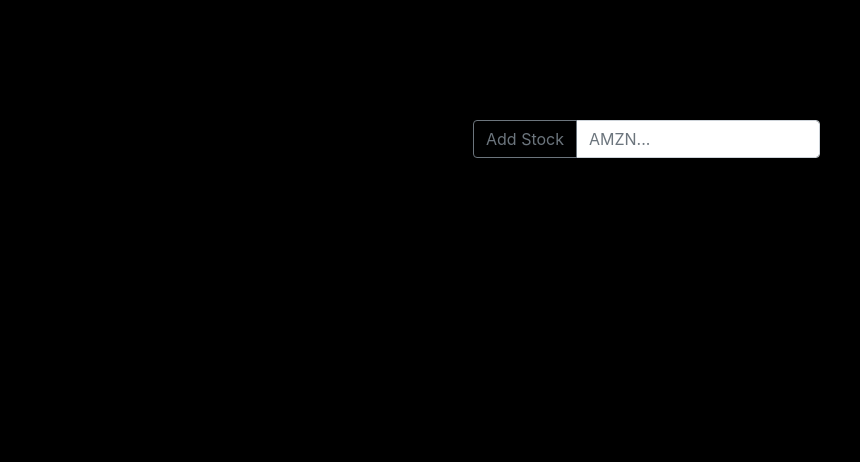
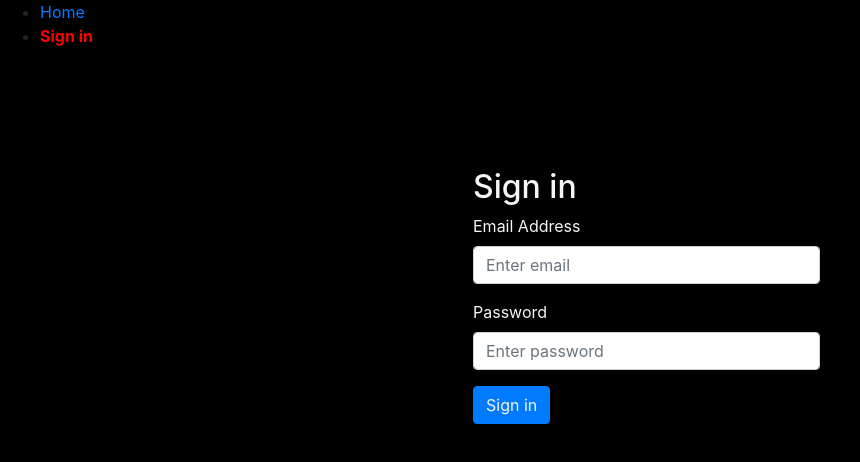
Before and after one commit to dmeegan/Rebalance, a React (Create React App) app: page /signIn in a window 1280 px wide. Shown: the top 462 px of the page, without its empty margins (0-860 px from the left). Built offline with nearby package versions, Linux system fonts and the light colour scheme.

Commit message:
1. Install React Router.
2. Create TopNav Component.

3. Create SignIn Component.

4. Set up Router cabalities.

5. Style form elements.

```diff
--- a/package.json
+++ b/package.json
@@ -11,6 +11,7 @@
     "react": "^16.13.1",
     "react-bootstrap": "^1.0.1",
     "react-dom": "^16.13.1",
+    "react-router-dom": "^5.2.0",
     "react-scripts": "3.4.1"
   },
   "scripts": {
--- a/src/App.css
+++ b/src/App.css
@@ -10,7 +10,8 @@ html {
   font: 100; */
 }
 
-.addStockForm {
+.customForm {
+  color: whitesmoke;
   margin-left: auto;
   margin-right: auto;
   margin-top: 100px;
@@ -21,6 +22,10 @@ html {
   padding-bottom: 20px;
   width: intrinsic;
   width: 400px;
+}
+
+.customForm button {
+  color:whitesmoke;
 }
 
 .table {
@@ -41,7 +46,7 @@ html {
 
 .table td {
   vertical-align: middle;
-  color: #bad1fc;
+  color: #90c6ff;
   font-size: 16;
   font-family: -apple-system, BlinkMacSystemFont, 'Segoe UI', Roboto, Oxygen, Ubuntu, Cantarell, 'Open Sans', 'Helvetica Neue', sans-serif;
 }
--- a/src/App.js
+++ b/src/App.js
@@ -1,6 +1,14 @@
 import React from 'react';
 import Portfolio from './components/Portfolio';
 import AddStock from './components/AddStock';
+import TopNav from './components/TopNav';
+import SignIn from './components/SignIn';
+
+import {
+  BrowserRouter as Router,
+  Route,
+  Switch
+} from "react-router-dom";
 // import AcceptUserStockSymbol from './acceptUserStockSymbol.js';
 import 'bootstrap/dist/css/bootstrap.min.css';
 import './App.css';
@@ -136,6 +144,12 @@ class App extends React.Component {
   render() {
     return (
       <div className="App">
+        <Router>
+          <TopNav />
+          <Route path="/signIn">
+            <SignIn />
+          </Route>
+          <Route path="/Rebalance">
             <AddStock addStock={this.addStock} />
             <Portfolio
               getQuantity={this.getQuantity}
@@ -152,6 +166,8 @@ class App extends React.Component {
               calculateSellOrPurchase={this.calculateSellOrPurchase}
               handleAddedAssetsInput={this.handleAddedAssetsInput}
             />
+          </Route>
+        </Router>
       </div>
     )
   }
--- a/src/components/AddStock.js
+++ b/src/components/AddStock.js
@@ -21,10 +21,10 @@ class AddStock extends Component {
 
     render() {
         return (
-            <Form className="addStockForm" onSubmit={this.handleSubmit}>
-            <InputGroup>
+            <Form className="customForm" onSubmit={this.handleSubmit}>
+            <InputGroup controlId="addStockForm">
                 <InputGroup.Prepend>
-                    <Button variant="outline-secondary" type="submit">Add Stock</Button>
+                    <Button variant="outline-primary" type="submit">Add Stock</Button>
                 </InputGroup.Prepend>
                 <FormControl placeholder="AMZN..." required onSubmit={this.handleSubmit} type="text" value={this.state.userSymbolInput} onChange={this.handleUserInput}/>
             </InputGroup>
--- /dev/null
+++ b/src/components/SignIn.js
@@ -0,0 +1,20 @@
+import React from 'react';
+
+import { Form, Button} from 'react-bootstrap';
+
+export default function SignIn() {
+    return (
+        <Form className="customForm">
+            <h2>Sign in</h2>
+            <Form.Group controlId="SignInFormEmail">
+                <Form.Label>Email Address</Form.Label>
+                <Form.Control placeholder="Enter email" required type="email" />
+            </Form.Group>
+            <Form.Group controlId="SignInFormPassword">
+                <Form.Label>Password</Form.Label>
+                <Form.Control placeholder="Enter password" required type="password" />
+            </Form.Group>
+            <Button variant="primary" type="submit">Sign in</Button>
+        </Form>
+    )
+}
--- /dev/null
+++ b/src/components/TopNav.js
@@ -0,0 +1,28 @@
+import React from 'react';
+import { NavLink } from 'react-router-dom';
+
+export default function TopNav() {
+    return (
+        <div>
+            <nav>
+                <ul>
+                    <li>
+                        <NavLink to="/Rebalance" activeStyle={{
+                            fontWeight: "bold",
+                            color: "red"
+                        }}>Home
+                        </NavLink>
+                    </li>
+                    <li>
+                        <NavLink to="/signIn"
+                            activeStyle={{
+                                fontWeight: "bold",
+                                color: "red"
+                            }}>Sign in
+                          </NavLink>
+                    </li>
+                </ul>
+            </nav>
+        </div>
+    )
+};
```
Also changed, not shown: 1 other file (tests, documents, lock files or other folders). Lines whose indentation alone changed are shown as unchanged.
